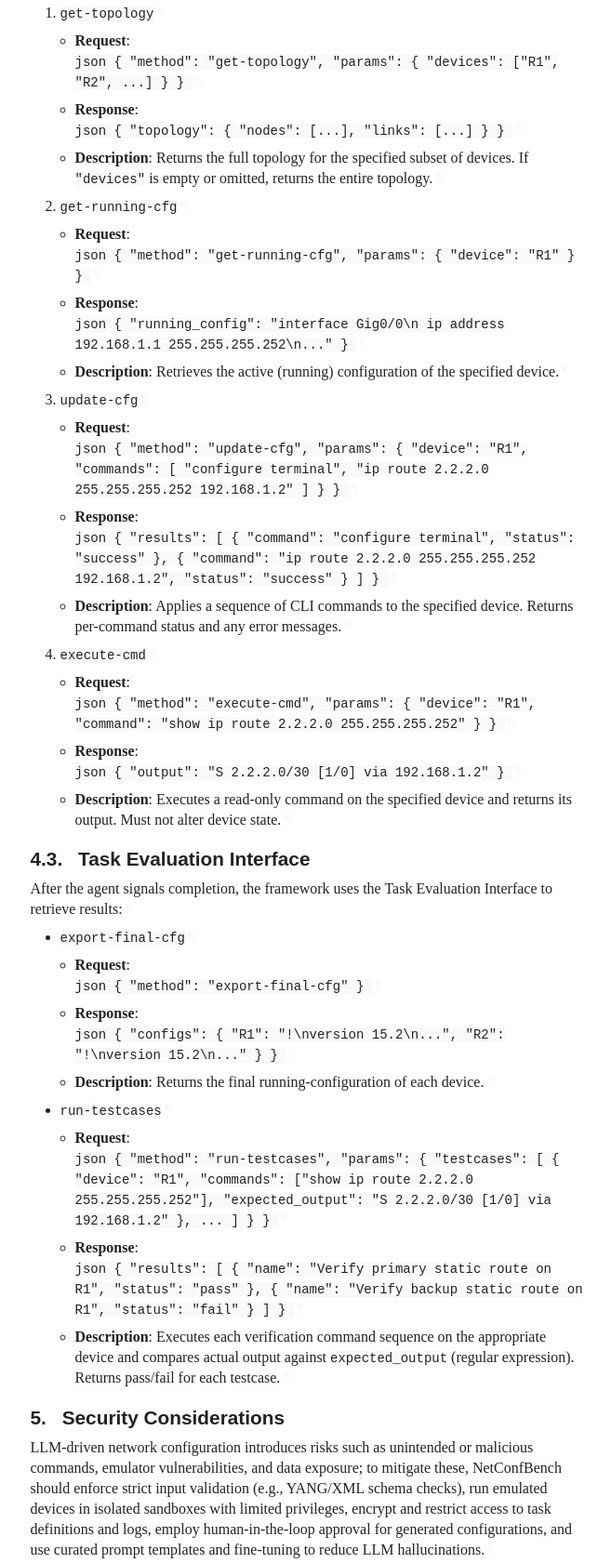
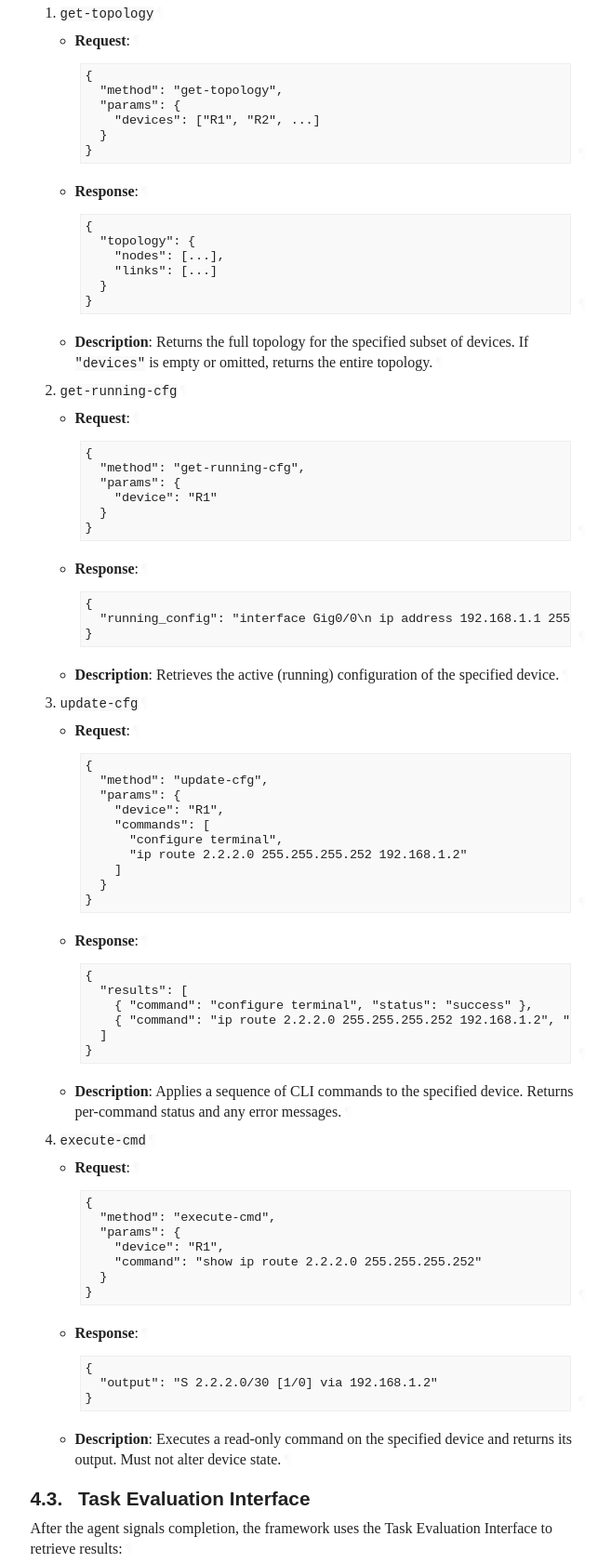
Before and after one commit to nobrowning/draft_llm_conf_benchmark, a plain HTML site: page draft-cui-nmrg-llm-benchmark.html in a window 1280 px wide. Shown: the part 6591-8272 px from the top of the page at 93% size, without its empty margins (92-749 px from the left). Drawn offline with Linux system fonts and the light colour scheme; a web font is replaced by a local one.

Commit message:
Script updating gh-pages from 8aac950. [ci skip]

```diff
--- a/draft-cui-nmrg-llm-benchmark.html
+++ b/draft-cui-nmrg-llm-benchmark.html
@@ -1579,26 +1579,30 @@ The framework uses the Task Evaluation Interface to extract the final running co
             <p id="section-4.2-2.1.1"><strong><code>get-topology</code></strong><a href="#section-4.2-2.1.1" class="pilcrow">¶</a></p>
 <ul class="normal">
 <li class="normal" id="section-4.2-2.1.2.1">
-                <p id="section-4.2-2.1.2.1.1"><strong>Request</strong>:<br>
-                  <code>json
+                <p id="section-4.2-2.1.2.1.1"><strong>Request</strong>:<a href="#section-4.2-2.1.2.1.1" class="pilcrow">¶</a></p>
+<div class="lang-json sourcecode" id="section-4.2-2.1.2.1.2">
+<pre>
 {
   "method": "get-topology",
   "params": {
     "devices": ["R1", "R2", ...]
   }
 }
-</code><a href="#section-4.2-2.1.2.1.1" class="pilcrow">¶</a></p>
+</pre><a href="#section-4.2-2.1.2.1.2" class="pilcrow">¶</a>
+</div>
 </li>
               <li class="normal" id="section-4.2-2.1.2.2">
-                <p id="section-4.2-2.1.2.2.1"><strong>Response</strong>:<br>
-                  <code>json
+                <p id="section-4.2-2.1.2.2.1"><strong>Response</strong>:<a href="#section-4.2-2.1.2.2.1" class="pilcrow">¶</a></p>
+<div class="lang-json sourcecode" id="section-4.2-2.1.2.2.2">
+<pre>
 {
   "topology": {
     "nodes": [...],
     "links": [...]
   }
 }
-</code><a href="#section-4.2-2.1.2.2.1" class="pilcrow">¶</a></p>
+</pre><a href="#section-4.2-2.1.2.2.2" class="pilcrow">¶</a>
+</div>
 </li>
               <li class="normal" id="section-4.2-2.1.2.3">
                 <p id="section-4.2-2.1.2.3.1"><strong>Description</strong>: Returns the full topology for the specified subset of devices.  If <code>"devices"</code> is empty or omitted, returns the entire topology.<a href="#section-4.2-2.1.2.3.1" class="pilcrow">¶</a></p>
@@ -1609,23 +1613,27 @@ The framework uses the Task Evaluation Interface to extract the final running co
             <p id="section-4.2-2.2.1"><strong><code>get-running-cfg</code></strong><a href="#section-4.2-2.2.1" class="pilcrow">¶</a></p>
 <ul class="normal">
 <li class="normal" id="section-4.2-2.2.2.1">
-                <p id="section-4.2-2.2.2.1.1"><strong>Request</strong>:<br>
-                  <code>json
+                <p id="section-4.2-2.2.2.1.1"><strong>Request</strong>:<a href="#section-4.2-2.2.2.1.1" class="pilcrow">¶</a></p>
+<div class="lang-json sourcecode" id="section-4.2-2.2.2.1.2">
+<pre>
 {
   "method": "get-running-cfg",
   "params": {
     "device": "R1"
   }
 }
-</code><a href="#section-4.2-2.2.2.1.1" class="pilcrow">¶</a></p>
+</pre><a href="#section-4.2-2.2.2.1.2" class="pilcrow">¶</a>
+</div>
 </li>
               <li class="normal" id="section-4.2-2.2.2.2">
-                <p id="section-4.2-2.2.2.2.1"><strong>Response</strong>:<br>
-                  <code>json
+                <p id="section-4.2-2.2.2.2.1"><strong>Response</strong>:<a href="#section-4.2-2.2.2.2.1" class="pilcrow">¶</a></p>
+<div class="lang-json sourcecode" id="section-4.2-2.2.2.2.2">
+<pre>
 {
   "running_config": "interface Gig0/0\n ip address 192.168.1.1 255.255.255.252\n..."
 }
-</code><a href="#section-4.2-2.2.2.2.1" class="pilcrow">¶</a></p>
+</pre><a href="#section-4.2-2.2.2.2.2" class="pilcrow">¶</a>
+</div>
 </li>
               <li class="normal" id="section-4.2-2.2.2.3">
                 <p id="section-4.2-2.2.2.3.1"><strong>Description</strong>: Retrieves the active (running) configuration of the specified device.<a href="#section-4.2-2.2.2.3.1" class="pilcrow">¶</a></p>
@@ -1636,8 +1644,9 @@ The framework uses the Task Evaluation Interface to extract the final running co
             <p id="section-4.2-2.3.1"><strong><code>update-cfg</code></strong><a href="#section-4.2-2.3.1" class="pilcrow">¶</a></p>
 <ul class="normal">
 <li class="normal" id="section-4.2-2.3.2.1">
-                <p id="section-4.2-2.3.2.1.1"><strong>Request</strong>:<br>
-                  <code>json
+                <p id="section-4.2-2.3.2.1.1"><strong>Request</strong>:<a href="#section-4.2-2.3.2.1.1" class="pilcrow">¶</a></p>
+<div class="lang-json sourcecode" id="section-4.2-2.3.2.1.2">
+<pre>
 {
   "method": "update-cfg",
   "params": {
@@ -1648,18 +1657,21 @@ The framework uses the Task Evaluation Interface to extract the final running co
     ]
   }
 }
-</code><a href="#section-4.2-2.3.2.1.1" class="pilcrow">¶</a></p>
+</pre><a href="#section-4.2-2.3.2.1.2" class="pilcrow">¶</a>
+</div>
 </li>
               <li class="normal" id="section-4.2-2.3.2.2">
-                <p id="section-4.2-2.3.2.2.1"><strong>Response</strong>:<br>
-                  <code>json
+                <p id="section-4.2-2.3.2.2.1"><strong>Response</strong>:<a href="#section-4.2-2.3.2.2.1" class="pilcrow">¶</a></p>
+<div class="lang-json sourcecode" id="section-4.2-2.3.2.2.2">
+<pre>
 {
   "results": [
     { "command": "configure terminal", "status": "success" },
     { "command": "ip route 2.2.2.0 255.255.255.252 192.168.1.2", "status": "success" }
   ]
 }
-</code><a href="#section-4.2-2.3.2.2.1" class="pilcrow">¶</a></p>
+</pre><a href="#section-4.2-2.3.2.2.2" class="pilcrow">¶</a>
+</div>
 </li>
               <li class="normal" id="section-4.2-2.3.2.3">
                 <p id="section-4.2-2.3.2.3.1"><strong>Description</strong>: Applies a sequence of CLI commands to the specified device.  Returns per-command status and any error messages.<a href="#section-4.2-2.3.2.3.1" class="pilcrow">¶</a></p>
@@ -1670,8 +1682,9 @@ The framework uses the Task Evaluation Interface to extract the final running co
             <p id="section-4.2-2.4.1"><strong><code>execute-cmd</code></strong><a href="#section-4.2-2.4.1" class="pilcrow">¶</a></p>
 <ul class="normal">
 <li class="normal" id="section-4.2-2.4.2.1">
-                <p id="section-4.2-2.4.2.1.1"><strong>Request</strong>:<br>
-                  <code>json
+                <p id="section-4.2-2.4.2.1.1"><strong>Request</strong>:<a href="#section-4.2-2.4.2.1.1" class="pilcrow">¶</a></p>
+<div class="lang-json sourcecode" id="section-4.2-2.4.2.1.2">
+<pre>
 {
   "method": "execute-cmd",
   "params": {
@@ -1679,15 +1692,18 @@ The framework uses the Task Evaluation Interface to extract the final running co
     "command": "show ip route 2.2.2.0 255.255.255.252"
   }
 }
-</code><a href="#section-4.2-2.4.2.1.1" class="pilcrow">¶</a></p>
+</pre><a href="#section-4.2-2.4.2.1.2" class="pilcrow">¶</a>
+</div>
 </li>
               <li class="normal" id="section-4.2-2.4.2.2">
-                <p id="section-4.2-2.4.2.2.1"><strong>Response</strong>:<br>
-                  <code>json
+                <p id="section-4.2-2.4.2.2.1"><strong>Response</strong>:<a href="#section-4.2-2.4.2.2.1" class="pilcrow">¶</a></p>
+<div class="lang-json sourcecode" id="section-4.2-2.4.2.2.2">
+<pre>
 {
   "output": "S 2.2.2.0/30 [1/0] via 192.168.1.2"
 }
-</code><a href="#section-4.2-2.4.2.2.1" class="pilcrow">¶</a></p>
+</pre><a href="#section-4.2-2.4.2.2.2" class="pilcrow">¶</a>
+</div>
 </li>
               <li class="normal" id="section-4.2-2.4.2.3">
                 <p id="section-4.2-2.4.2.3.1"><strong>Description</strong>: Executes a read-only command on the specified device and returns its output.  Must not alter device state.<a href="#section-4.2-2.4.2.3.1" class="pilcrow">¶</a></p>
@@ -1708,23 +1724,27 @@ The framework uses the Task Evaluation Interface to extract the final running co
             <p id="section-4.3-2.1.1"><strong><code>export-final-cfg</code></strong><a href="#section-4.3-2.1.1" class="pilcrow">¶</a></p>
 <ul class="normal">
 <li class="normal" id="section-4.3-2.1.2.1">
-                <p id="section-4.3-2.1.2.1.1"><strong>Request</strong>:<br>
-                  <code>json
+                <p id="section-4.3-2.1.2.1.1"><strong>Request</strong>:<a href="#section-4.3-2.1.2.1.1" class="pilcrow">¶</a></p>
+<div class="lang-json sourcecode" id="section-4.3-2.1.2.1.2">
+<pre>
 {
   "method": "export-final-cfg"
 }
-</code><a href="#section-4.3-2.1.2.1.1" class="pilcrow">¶</a></p>
+</pre><a href="#section-4.3-2.1.2.1.2" class="pilcrow">¶</a>
+</div>
 </li>
               <li class="normal" id="section-4.3-2.1.2.2">
-                <p id="section-4.3-2.1.2.2.1"><strong>Response</strong>:<br>
-                  <code>json
+                <p id="section-4.3-2.1.2.2.1"><strong>Response</strong>:<a href="#section-4.3-2.1.2.2.1" class="pilcrow">¶</a></p>
+<div class="lang-json sourcecode" id="section-4.3-2.1.2.2.2">
+<pre>
 {
   "configs": {
     "R1": "!\nversion 15.2\n...",
     "R2": "!\nversion 15.2\n..."
   }
 }
-</code><a href="#section-4.3-2.1.2.2.1" class="pilcrow">¶</a></p>
+</pre><a href="#section-4.3-2.1.2.2.2" class="pilcrow">¶</a>
+</div>
 </li>
               <li class="normal" id="section-4.3-2.1.2.3">
                 <p id="section-4.3-2.1.2.3.1"><strong>Description</strong>: Returns the final running-configuration of each device.<a href="#section-4.3-2.1.2.3.1" class="pilcrow">¶</a></p>
@@ -1735,8 +1755,9 @@ The framework uses the Task Evaluation Interface to extract the final running co
             <p id="section-4.3-2.2.1"><strong><code>run-testcases</code></strong><a href="#section-4.3-2.2.1" class="pilcrow">¶</a></p>
 <ul class="normal">
 <li class="normal" id="section-4.3-2.2.2.1">
-                <p id="section-4.3-2.2.2.1.1"><strong>Request</strong>:<br>
-                  <code>json
+                <p id="section-4.3-2.2.2.1.1"><strong>Request</strong>:<a href="#section-4.3-2.2.2.1.1" class="pilcrow">¶</a></p>
+<div class="lang-json sourcecode" id="section-4.3-2.2.2.1.2">
+<pre>
 {
   "method": "run-testcases",
   "params": {
@@ -1750,18 +1771,21 @@ The framework uses the Task Evaluation Interface to extract the final running co
     ]
   }
 }
-</code><a href="#section-4.3-2.2.2.1.1" class="pilcrow">¶</a></p>
+</pre><a href="#section-4.3-2.2.2.1.2" class="pilcrow">¶</a>
+</div>
 </li>
               <li class="normal" id="section-4.3-2.2.2.2">
-                <p id="section-4.3-2.2.2.2.1"><strong>Response</strong>:<br>
-                  <code>json
+                <p id="section-4.3-2.2.2.2.1"><strong>Response</strong>:<a href="#section-4.3-2.2.2.2.1" class="pilcrow">¶</a></p>
+<div class="lang-json sourcecode" id="section-4.3-2.2.2.2.2">
+<pre>
 {
   "results": [
     { "name": "Verify primary static route on R1", "status": "pass" },
     { "name": "Verify backup static route on R1", "status": "fail" }
   ]
 }
-</code><a href="#section-4.3-2.2.2.2.1" class="pilcrow">¶</a></p>
+</pre><a href="#section-4.3-2.2.2.2.2" class="pilcrow">¶</a>
+</div>
 </li>
               <li class="normal" id="section-4.3-2.2.2.3">
                 <p id="section-4.3-2.2.2.3.1"><strong>Description</strong>: Executes each verification command sequence on the appropriate device and compares actual output against <code>expected_output</code> (regular expression).  Returns pass/fail for each testcase.<a href="#section-4.3-2.2.2.3.1" class="pilcrow">¶</a></p>
```
Also changed, not shown: draft-cui-nmrg-llm-benchmark.txt.
